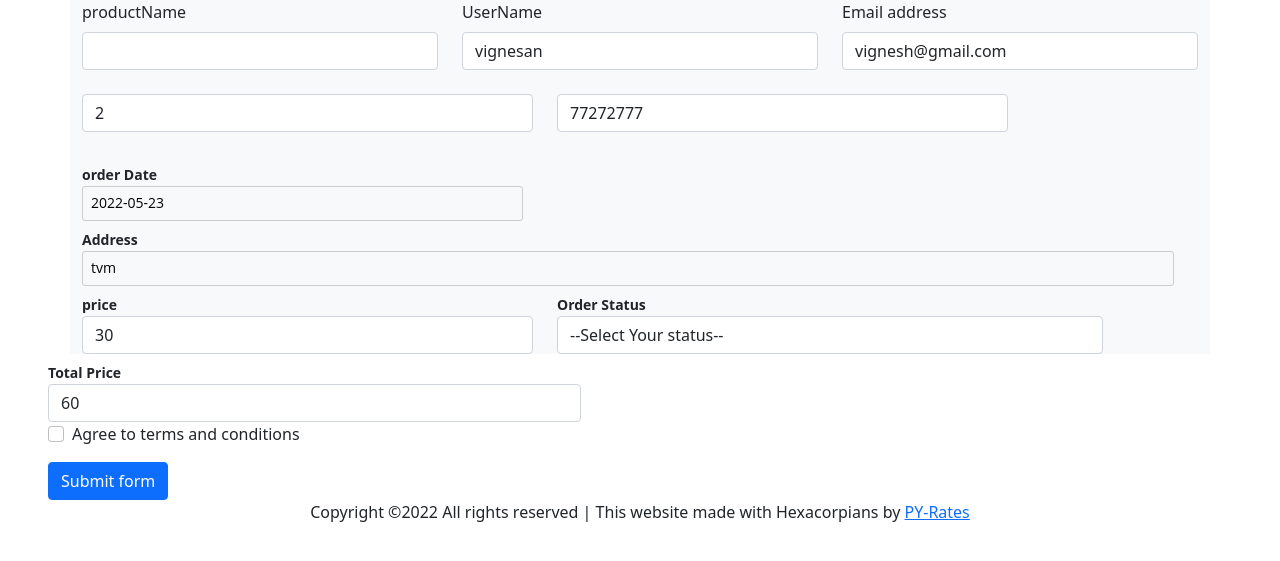
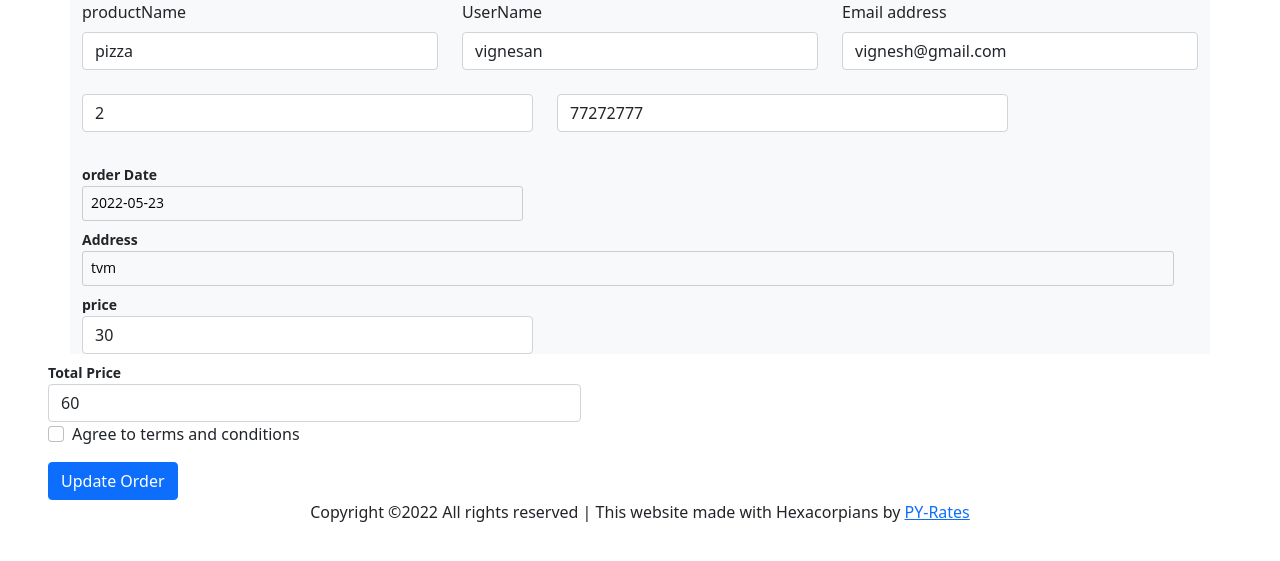
Before and after one commit to vignesan-siva/pizzakaaran-project, a Flask app: page /orderstatus/1 in a window 1280 px wide; the page is wider, and only the part inside the window is pictured. Shown: the top 561 px of that part. Run offline with Flask 2, Linux system fonts and the light colour scheme; data comes from the database, SQL or seed files in the repository; some libraries are stand-ins or nearby versions.

Commit message:
change10

```diff
--- a/pyrates/run.py
+++ b/pyrates/run.py
@@ -374,7 +374,6 @@
 #update order
 @app.route('/orderstatus/<int:id>',methods=['POST','GET'])
 def orderstatus(id):
-    try:
         cursor = mysql.connection.cursor()
         if request.method=='POST':
             productname=request.form['productname']
@@ -385,10 +384,10 @@
             orderdate=request.form['orderdate']
             address=request.form['address']
             price=request.form['price']
-            totalcost=request.form['totalprice']
-            orderstatus=request.form['orderstatus']
+            totalcost=(int(quantity)*int(price))
+
             cursor=mysql.connection.cursor()
-            cursor.execute("update orders set productname=%s,username=%s,email=%s,quantity=%s,mobilenumber=%s,orderdate=%s,address=%s,price=%s,totalcost=%s,orderstatus=%s where id=%s",(productname,username,email,quantity,mobilenumber,orderdate,address,price,totalcost,orderstatus,id))
+            cursor.execute("update orders set product_name=%s,username=%s,email=%s,quantity=%s,mobilenumber=%s,orderdate=%s,address=%s,price=%s,totalcost=%s where id=%s",(productname,username,email,quantity,mobilenumber,orderdate,address,price,totalcost,id))
             mysql.connection.commit()
             cursor.close()
             flash("Record Has Been Updated Successfully")
@@ -397,9 +396,6 @@
         cursor.execute(sql,[id])
         result=cursor.fetchone()
         return render_template('adminupdateorders.html',data=result)
-    except Exception as e:
-            flash("sorry some problem on server try again later")
-            return render_template('admindashboard.html')
 
 
 
--- a/pyrates/templates/adminupdateorders.html
+++ b/pyrates/templates/adminupdateorders.html
@@ -60,7 +60,7 @@
 
         <div class="col-md-4">
           <label for="validationDefault01" class="form-label">productName</label>
-          <input type="text" class="form-control" id="validationDefault01" name='productname' value="{{data.productname}}" required>
+          <input type="text" class="form-control" id="validationDefault01" name='productname' value="{{data.product_name}}" required>
         </div>
 
       <div class="col-md-4">
@@ -110,20 +110,6 @@
           <input type="text" class="form-control" id="validationDefault03" name='price'  value="{{data.price}}" placeholder="Price" required>
         </div>
 
-        <div class="col-md-6">
-          <div class="form-group">
-            <label for="validationDefault05" class="order-form-label">Order Status</label>
-              <select id="form_need" name="orderstatus" class="form-control" required="required" data-error="Please specify your need.">
-                  <option value="" selected disabled>--Select Your status--</option>
-                  <option >ordered</option>
-                  <option >Packing</option>
-                  <option >on the way</option>
-                  <option >Delivered</option>
-
-              </select>
-
-          </div>
-      </div>
   </div>
         <div class="col-5 ms-5">
           <label for="validationDefault05" class="order-form-label">Total Price</label>
@@ -142,7 +128,7 @@
           </div>
         </div>
         <div class="col-12 ms-5 mt-3">
-          <button class="btn btn-primary " type="submit">Submit form</button>
+          <button class="btn btn-primary " type="submit">Update Order</button>
         </div>
       </form>
     </div>
--- a/pyrates/templates/getcustomerlist.html
+++ b/pyrates/templates/getcustomerlist.html
@@ -57,7 +57,7 @@
 
        <div >
         <div >
-          <h5 class='fw-bold text-wrap text-light bg-secondary  border shadow p-3 mb-5 rounded' align=center >Your Order History</h5>
+          <h5 class='fw-bold text-wrap text-light bg-secondary  border shadow p-3 mb-5 rounded' align=center >Customers list</h5>
 
 
           {%with messages = get_flashed_messages()%}
--- a/pyrates/templates/salesdata.html
+++ b/pyrates/templates/salesdata.html
@@ -75,7 +75,7 @@
 
                 <div class="card" style="background:#EFD1CD" >
                     <div class="card-block">
-                        <h4 class="card-title text-center">Total Customers</h4>
+                        <h4 class="card-title text-center">Total orders count</h4>
                         <h2 class="header text-light text-center">
                             {{message.id}}
 
```
